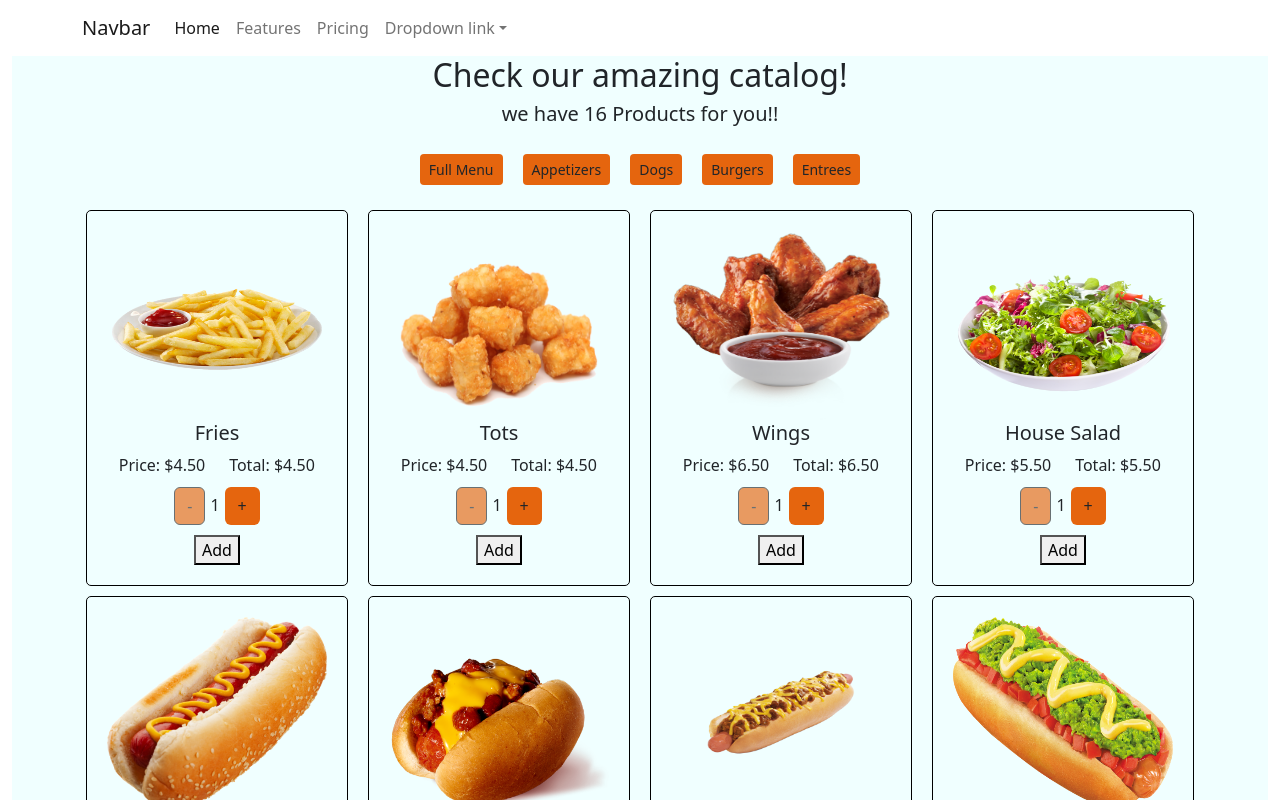
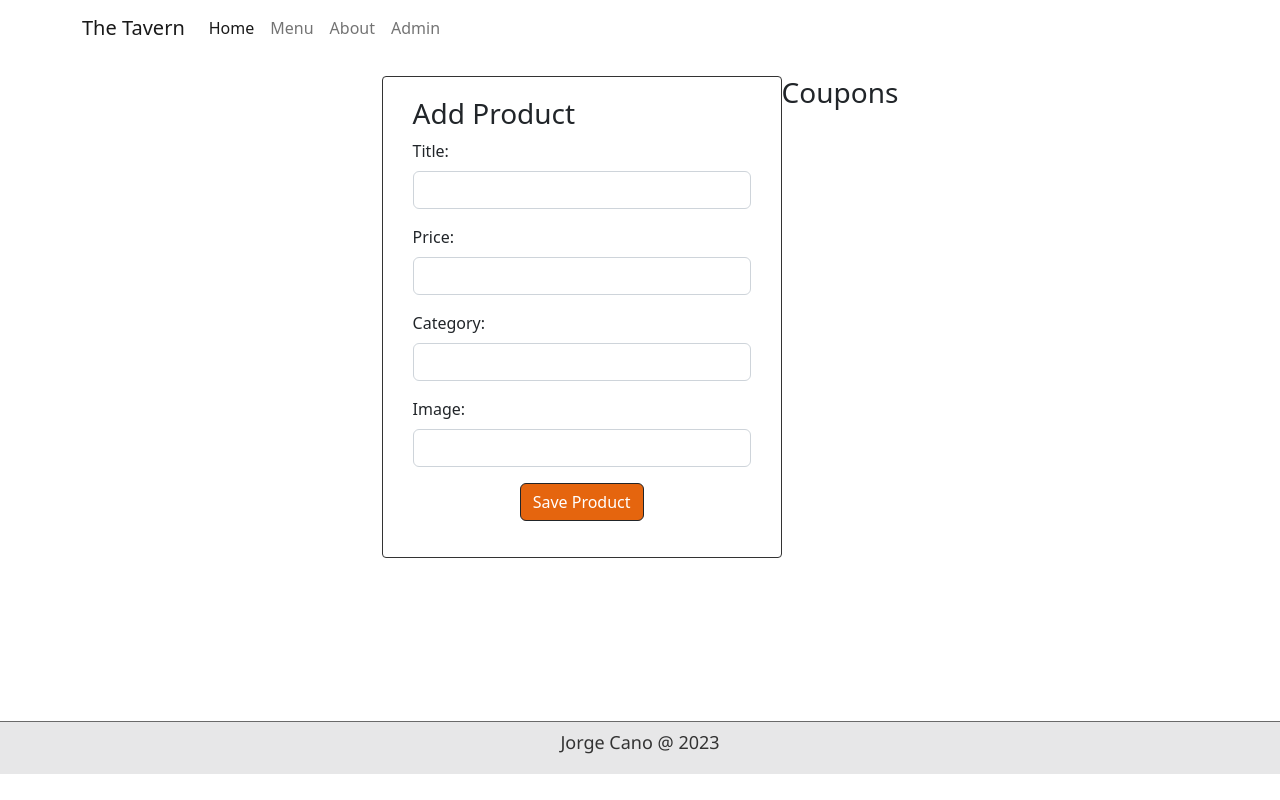
Before and after one commit to JCano22/onlinestore_ch36, a React (Create React App) app: page /admin in a window 1280 px wide. Shown: the top 800 px of the page. Built offline with nearby package versions, Linux system fonts and the light colour scheme.

Commit message:
Routing set up, admin page started

```diff
--- a/package.json
+++ b/package.json
@@ -9,6 +9,7 @@
     "bootstrap": "^5.2.3",
     "react": "^18.2.0",
     "react-dom": "^18.2.0",
+    "react-router-dom": "^6.10.0",
     "react-scripts": "5.0.1",
     "web-vitals": "^2.1.4"
   },
--- a/src/App.css
+++ b/src/App.css
@@ -39,8 +39,9 @@
 
 .container-fluid{
   min-height: calc(100vh - 135px);
+  padding: 0 !important;
 }
 
 .page{
-  min-height: calc(100vh - 151px);
+  min-height: calc(100vh - 135px);
 }
--- a/src/App.js
+++ b/src/App.js
@@ -2,6 +2,10 @@ import './App.css';
 import NavBar from './components/navbar';
 import Footer from './components/footer';
 import Catalog from './pages/catalog';
+import About from './pages/about';
+import Home from './pages/home';
+import Admin from './pages/admin';
+import {BrowserRouter, Routes, Route} from 'react-router-dom';
 // import QuantityPicker from './components/quantityPicker';
 import "bootstrap/dist/css/bootstrap.min.css";
 import "bootstrap/dist/js/bootstrap.min.js";
@@ -9,13 +13,21 @@ import "bootstrap/dist/js/bootstrap.min.js";
 function App() {
   return (
     <div className="App">
+      <BrowserRouter>
       <NavBar/>
 
       <div className='container-fluid'>
-        <Catalog />
+        <Routes>
+          <Route path='/' element={<Home />} />
+          <Route path='/home' element={<Home />} />
+          <Route path='/catalog' element={<Catalog />} />
+          <Route path='/about' element={<About />} />
+          <Route path='/admin' element={<Admin />} />
+        </Routes>
       </div>
 
       <Footer />
+      </BrowserRouter>
     </div>
   );
 }
--- a/src/components/navbar.jsx
+++ b/src/components/navbar.jsx
@@ -1,40 +1,50 @@
 import "./navbar.css";
-
-function NavBar(){
+import { Link } from "react-router-dom";
+function NavBar() {
   return (
-
     <nav className="navbar navbar-expand-lg bg-body-tertiary">
       <div className="container">
-    <a className="navbar-brand" href="#">Navbar</a>
-    <button className="navbar-toggler" type="button" data-bs-toggle="collapse" data-bs-target="#navbarNavDropdown" aria-controls="navbarNavDropdown" aria-expanded="false" aria-label="Toggle navigation">
+        <Link className="navbar-brand" to="/">
+          The Tavern
+        </Link>
+        <button
+          className="navbar-toggler"
+          type="button"
+          data-bs-toggle="collapse"
+          data-bs-target="#navbarNavDropdown"
+          aria-controls="navbarNavDropdown"
+          aria-expanded="false"
+          aria-label="Toggle navigation"
+        >
           <span className="navbar-toggler-icon"></span>
         </button>
         <div className="collapse navbar-collapse" id="navbarNavDropdown">
           <ul className="navbar-nav">
             <li className="nav-item">
-          <a className="nav-link active" aria-current="page" href="#">Home</a>
+              <Link className="nav-link active" aria-current="page" to="/">
+                Home
+              </Link>
             </li>
             <li className="nav-item">
-          <a className="nav-link" href="#">Features</a>
+              <Link className="nav-link" to="/catalog">
+                Menu
+              </Link>
             </li>
             <li className="nav-item">
-          <a className="nav-link" href="#">Pricing</a>
+              <Link className="nav-link" to="/about">
+                About
+              </Link>
             </li>
-        <li className="nav-item dropdown">
-          <a className="nav-link dropdown-toggle" href="#" role="button" data-bs-toggle="dropdown" aria-expanded="false">
-            Dropdown link
-          </a>
-          <ul className="dropdown-menu">
-            <li><a className="dropdown-item" href="#">Action</a></li>
-            <li><a className="dropdown-item" href="#">Another action</a></li>
-            <li><a className="dropdown-item" href="#">Something else here</a></li>
-          </ul>
+            <li className="nav-item">
+              <Link className="nav-link" to="/admin">
+                Admin
+              </Link>
             </li>
           </ul>
         </div>
       </div>
     </nav>
-    )
+  );
 }
 
 export default NavBar;
--- /dev/null
+++ b/src/pages/about.css
@@ -0,0 +1,8 @@
+.about{
+    background: #efefef;
+    padding: 30px;
+
+}
+.about h1{
+    text-align: center;
+}
--- /dev/null
+++ b/src/pages/about.jsx
@@ -0,0 +1,10 @@
+import "./about.css";
+
+function About() {
+  return (
+    <div className="page about">
+      <h3>Jorge Cano</h3>
+    </div>
+  );
+}
+export default About;
--- /dev/null
+++ b/src/pages/admin.css
@@ -0,0 +1,24 @@
+.adminCont{
+    padding-top: 20px;
+}
+.adminCont .parent{
+    display: flex;
+    justify-content: center;
+}
+.adminCont #productsForm{
+    text-align: left;
+    padding: 20px 30px;
+}
+.adminCont #productsForm{
+    flex: auto;
+
+}
+.admin #secCoupons{
+    flex:auto;
+}
+
+.adminCont #productsForm{
+    border: 1px solid #333;
+    border-radius: 4px;
+    max-width: 400px;
+}
--- /dev/null
+++ b/src/pages/admin.jsx
@@ -0,0 +1,98 @@
+import "./admin.css";
+import { useState } from "react";
+
+function Admin() {
+  const [product, setProduct] = useState({});
+
+  function handleProductText(e) {
+    const text = e.target.value;
+    const name = e.target.name;
+
+    //create copy of state variable, modify the copy, send the copy back
+    let copy = { ...product };
+    copy[name] = text;
+    setProduct(copy);
+
+    console.log(text, name);
+  }
+
+  function saveProduct() {
+    console.log(product);
+  }
+
+  return (
+    <div className="page adminCont">
+      <div className="parent">
+        <section id="productsForm">
+          <h3>Add Product</h3>
+          {/* <form className="newProds"> */}
+          <div className="mb-3">
+            <label className="form-label" htmlFor="title">
+              Title:{" "}
+            </label>
+            <input
+              name="title"
+              className="form-control"
+              type="text"
+              onBlur={handleProductText}
+            ></input>
+          </div>
+
+          <div className="mb-3">
+            <label className="form-label" htmlFor="price">
+              Price:{" "}
+            </label>
+            <input
+              name="price"
+              className="form-control"
+              type="text"
+              onBlur={handleProductText}
+            ></input>
+          </div>
+
+          <div className="mb-3">
+            <label className="form-label" htmlFor="category">
+              Category:{" "}
+            </label>
+            <select
+              name="category"
+              className="form-control"
+              id="categoria"
+              onBlur={handleProductText}
+            >
+              <option value=""></option>
+              <option value="Appetizers">Appetizers</option>
+              <option value="Hot Dogs">Hot Dogs</option>
+              <option value="Burgers">Burgers/Sandwiches</option>
+              <option value="Entree">Entree</option>
+            </select>
+          </div>
+
+          <div className="mb-3">
+            <label className="form-label" htmlFor="image">
+              Image:{" "}
+            </label>
+            <input
+              name="image"
+              className="form-control"
+              type="text"
+              onBlur={handleProductText}
+            ></input>
+          </div>
+
+          <div className="mb-3 text-center">
+            <button className="btn btn-dark" onClick={saveProduct}>
+              Save Product
+            </button>
+          </div>
+          {/* </form> */}
+        </section>
+
+        <section id="secCoupons">
+          <h3>Coupons</h3>
+        </section>
+      </div>
+    </div>
+  );
+}
+export default Admin;
--- a/src/pages/catalog.jsx
+++ b/src/pages/catalog.jsx
@@ -1,23 +1,21 @@
 import "./catalog.css";
 import Product from "../components/product";
-import {useEffect, useState} from 'react';
+import { useEffect, useState } from "react";
 import DataService from "../services/dataService";
 
 const Catalog = () => {
-
   const [products, setProducts] = useState([]);
 
   const [category, setCategory] = useState([]);
 
   const [prodsToDisplay, setProdsToDisplay] = useState([]);
 
-    useEffect(function (){
+  useEffect(function () {
     console.log("catalog loaded");
     loadCatalog();
+  }, []);
 
-    },[]);
-
-    function loadCatalog(){
+  function loadCatalog() {
     //get the product from the service
     let service = new DataService();
     let prods = service.getProducts();
@@ -27,43 +25,48 @@ const Catalog = () => {
     //calling function with all prods to display all when page loads
     setProdsToDisplay(prods);
 
-        let cats =["Appetizers", "Dogs", "Burgers", "Entrees"];
+    let cats = ["Appetizers", "Dogs", "Burgers", "Entrees"];
     setCategory(cats);
   }
 
-    function filter(category){
-        console.log(category);
-
+  function filter(category) {
     let list = [];
 
-        for (let i = 0; i < products.length; i++){
+    for (let i = 0; i < products.length; i++) {
       let prod = products[i];
-            if(prod.category === category){
+      if (prod.category === category) {
         list.push(prod);
       }
     }
     //sending list array to prodsToDisplay const state var
     setProdsToDisplay(list);
-
   }
 
   return (
-    <div className='page catalog'>
+    <div className="page catalog">
       <div>
         <h2>Check our amazing catalog!</h2>
         <h5>we have {products.length} Products for you!!</h5>
 
-            <button className="btn btn-sm" onClick={() => loadCatalog()}>Full Menu</button>
-            {category.map(c => <button key={c} onClick={() => filter(c)}className="btn btn-sm btn-filter">{c}</button>)}
-
+        <button className="btn btn-sm" onClick={() => loadCatalog()}>
+          Full Menu
+        </button>
+        {category.map((c) => (
+          <button
+            key={c}
+            onClick={() => filter(c)}
+            className="btn btn-sm btn-filter"
+          >
+            {c}
+          </button>
+        ))}
       </div>
 
-
-        {prodsToDisplay.map(p =>  <Product key={p._id} data={p}/>)}
-
-
+      {prodsToDisplay.map((p) => (
+        <Product key={p._id} data={p} />
+      ))}
     </div>
-    )
-}
+  );
+};
 
 export default Catalog;
--- /dev/null
+++ b/src/pages/home.css
@@ -0,0 +1,14 @@
+*{
+    padding: 0;
+    margin: 0;
+
+}
+.homeCont{
+    background-color: #e0cccc;
+
+}
+.homeCont h2{
+    margin-top: 30px;
+    margin-bottom: 0;
+    text-align: center;
+}
--- /dev/null
+++ b/src/pages/home.jsx
@@ -0,0 +1,13 @@
+import "./home.css";
+
+function Home() {
+  return (
+    <div className="page homeCont">
+      <h1>Welcome</h1>
+      <p>Here you will find the best food around!</p>
+
+      <h3>Check our amazing menu!</h3>
+    </div>
+  );
+}
+export default Home;
```
Also changed, not shown: 1 other file (tests, documents, lock files or other folders). Lines whose indentation alone changed are shown as unchanged.
